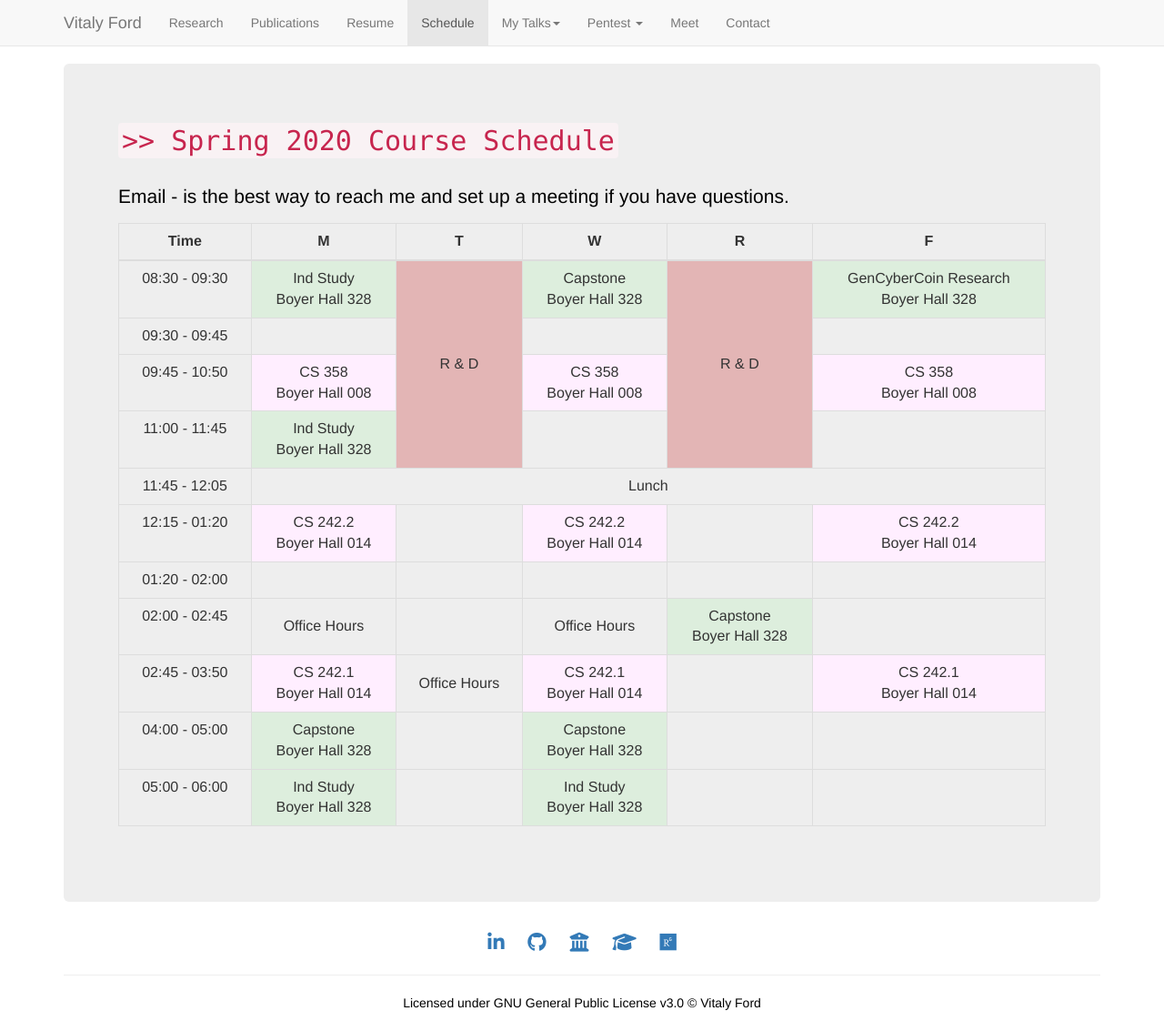
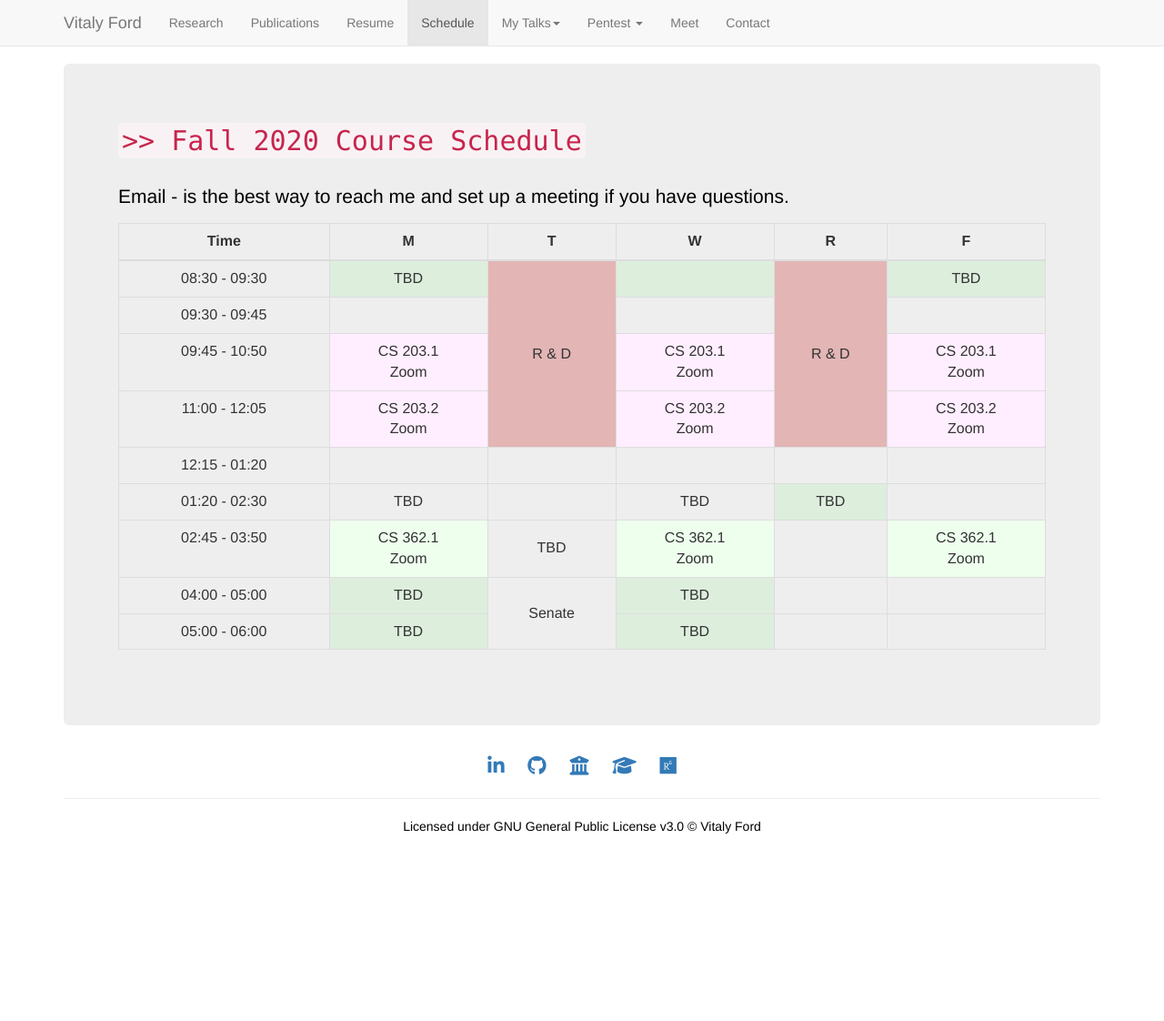
Before and after one commit to vitalyford/vitalyford.github.io, a Jekyll site: the page built from schedule.html, in a window 1280 px wide and 1122 px high. Shown: the whole window at 91% size. Built offline with Jekyll 4.4.1, drawn with Linux system fonts in a browser that asks for light colours; nearby versions of some CDN libraries.

Commit message:
Update temp fall 2020 schedule

```diff
--- a/schedule.html
+++ b/schedule.html
@@ -1,6 +1,6 @@
 ---
 layout: default
-title: "Spring 2020 Course Schedule"
+title: "Fall 2020 Course Schedule"
 permalink: "/schedule/"
 ---
 
@@ -20,11 +20,11 @@ permalink: "/schedule/"
         <tbody>
             <tr>
                 <th>08:30 - 09:30</th>
-                <td class="custom-table course3">Ind Study<br>Boyer Hall 328</td>
+                <td class="custom-table course3">TBD</td>
                 <td rowspan="4" class="custom-table RandD">R &amp; D</td>
-                <td class="custom-table course3">Capstone<br>Boyer Hall 328</td>
+                <td class="custom-table course3"></td>
                 <td rowspan="4" class="custom-table RandD">R &amp; D</td>
-                <td class="custom-table course3">GenCyberCoin Research<br>Boyer Hall 328</td>
+                <td class="custom-table course3">TBD</td>
             </tr>
             <tr>
                 <th>09:30 - 09:45</th>
@@ -34,30 +34,18 @@ permalink: "/schedule/"
             </tr>
             <tr>
                 <th>09:45 - 10:50</th>
-                <td class="custom-table course1">CS 358<br>Boyer Hall 008</td>
-                <td class="custom-table course1">CS 358<br>Boyer Hall 008</td>
-                <td class="custom-table course1">CS 358<br>Boyer Hall 008</td>
+                <td class="custom-table course1">CS 203.1<br>Zoom</td>
+                <td class="custom-table course1">CS 203.1<br>Zoom</td>
+                <td class="custom-table course1">CS 203.1<br>Zoom</td>
             </tr>
             <tr>
-                <th>11:00 - 11:45</th>
-                <td class="custom-table course3">Ind Study<br>Boyer Hall 328</td>
-                <td></td>
-                <td></td>
-            </tr>
-            <tr>
-                <th>11:45 - 12:05</th>
-                <td colspan="5" class="custom-table">Lunch</td>
+                <th>11:00 - 12:05</th>
+                <td class="custom-table course1">CS 203.2<br>Zoom</td>
+                <td class="custom-table course1">CS 203.2<br>Zoom</td>
+                <td class="custom-table course1">CS 203.2<br>Zoom</td>
             </tr>
             <tr>
                 <th>12:15 - 01:20</th>
-                <td class="custom-table course1">CS 242.2<br>Boyer Hall 014</td>
-                <td></td>
-                <td class="custom-table course1">CS 242.2<br>Boyer Hall 014</td>
-                <td></td>
-                <td class="custom-table course1">CS 242.2<br>Boyer Hall 014</td>
-            </tr>
-            <tr>
-                <th>01:20 - 02:00</th>
                 <td></td>
                 <td></td>
                 <td></td>
@@ -65,34 +53,33 @@ permalink: "/schedule/"
                 <td></td>
             </tr>
             <tr>
-                <th>02:00 - 02:45</th>
-                <td class="custom-table">Office Hours</td>
+                <th>01:20 - 02:30</th>
+                <td class="custom-table">TBD</td>
                 <td></td>
-                <td class="custom-table">Office Hours</td>
-                <td class="custom-table course3">Capstone<br>Boyer Hall 328</td>
+                <td class="custom-table">TBD</td>
+                <td class="custom-table course3">TBD</td>
                 <td></td>
             </tr>
             <tr>
                 <th>02:45 - 03:50</th>
-                <td class="custom-table course1">CS 242.1<br>Boyer Hall 014</td>
-                <td class="custom-table">Office Hours</td>
-                <td class="custom-table course1">CS 242.1<br>Boyer Hall 014</td>
+                <td class="custom-table course2">CS 362.1<br>Zoom</td>
+                <td class="custom-table">TBD</td>
+                <td class="custom-table course2">CS 362.1<br>Zoom</td>
                 <td></td>
-                <td class="custom-table course1">CS 242.1<br>Boyer Hall 014</td>
+                <td class="custom-table course2">CS 362.1<br>Zoom</td>
             </tr>
             <tr>
                 <th>04:00 - 05:00</th>
-                <td class="custom-table course3">Capstone<br>Boyer Hall 328</td>
-                <td></td>
-                <td class="custom-table course3">Capstone<br>Boyer Hall 328</td>
+                <td class="custom-table course3">TBD</td>
+                <td rowspan="2" class="custom-table">Senate</td>
+                <td class="custom-table course3">TBD</td>
                 <td></td>
                 <td></td>
             </tr>
             <tr>
                 <th>05:00 - 06:00</th>
-                <td class="custom-table course3">Ind Study<br>Boyer Hall 328</td>
-                <td></td>
-                <td class="custom-table course3">Ind Study<br>Boyer Hall 328</td>
+                <td class="custom-table course3">TBD</td>
+                <td class="custom-table course3">TBD</td>
                 <td></td>
                 <td></td>
             </tr>
```
Also changed, not shown: Gemfile.lock.
